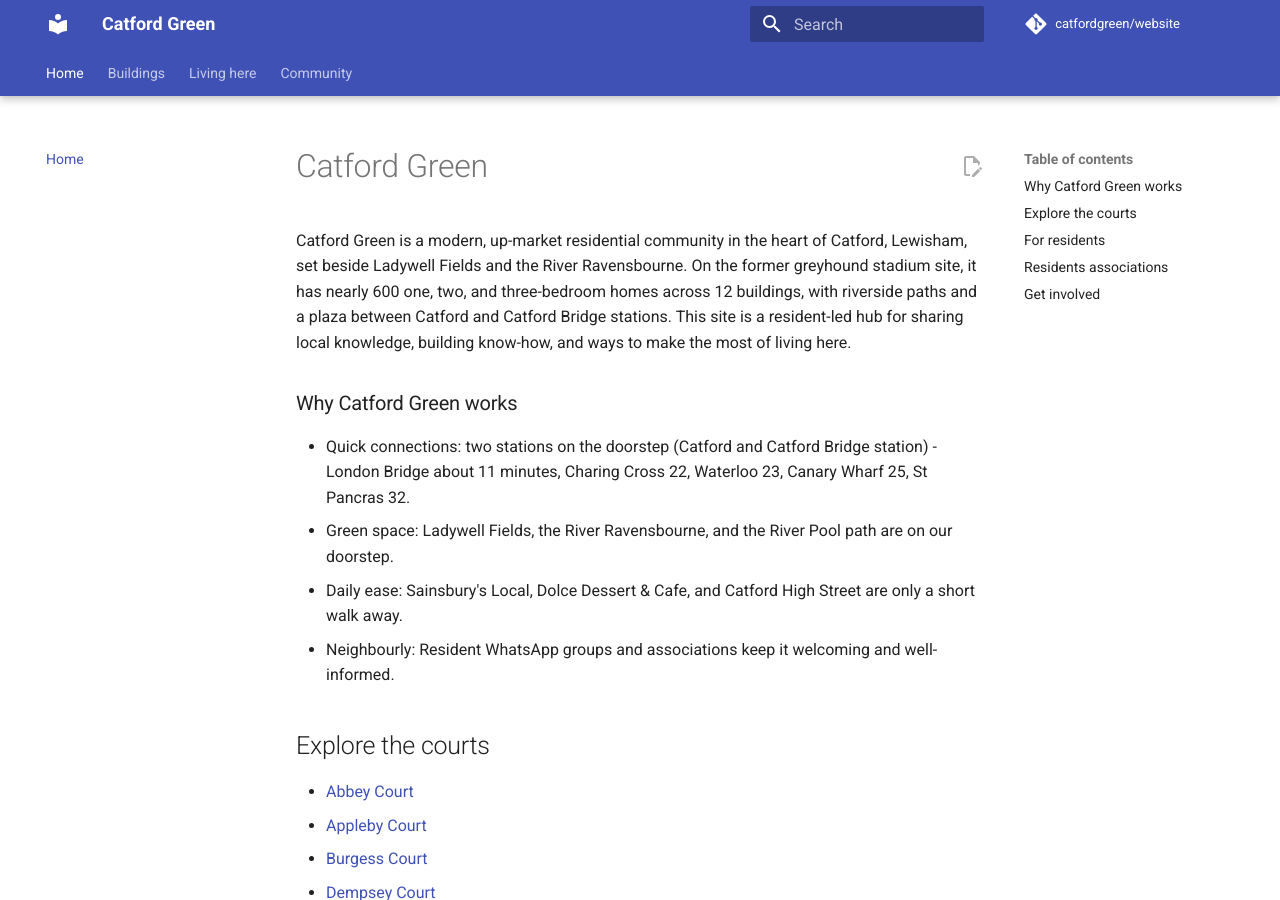
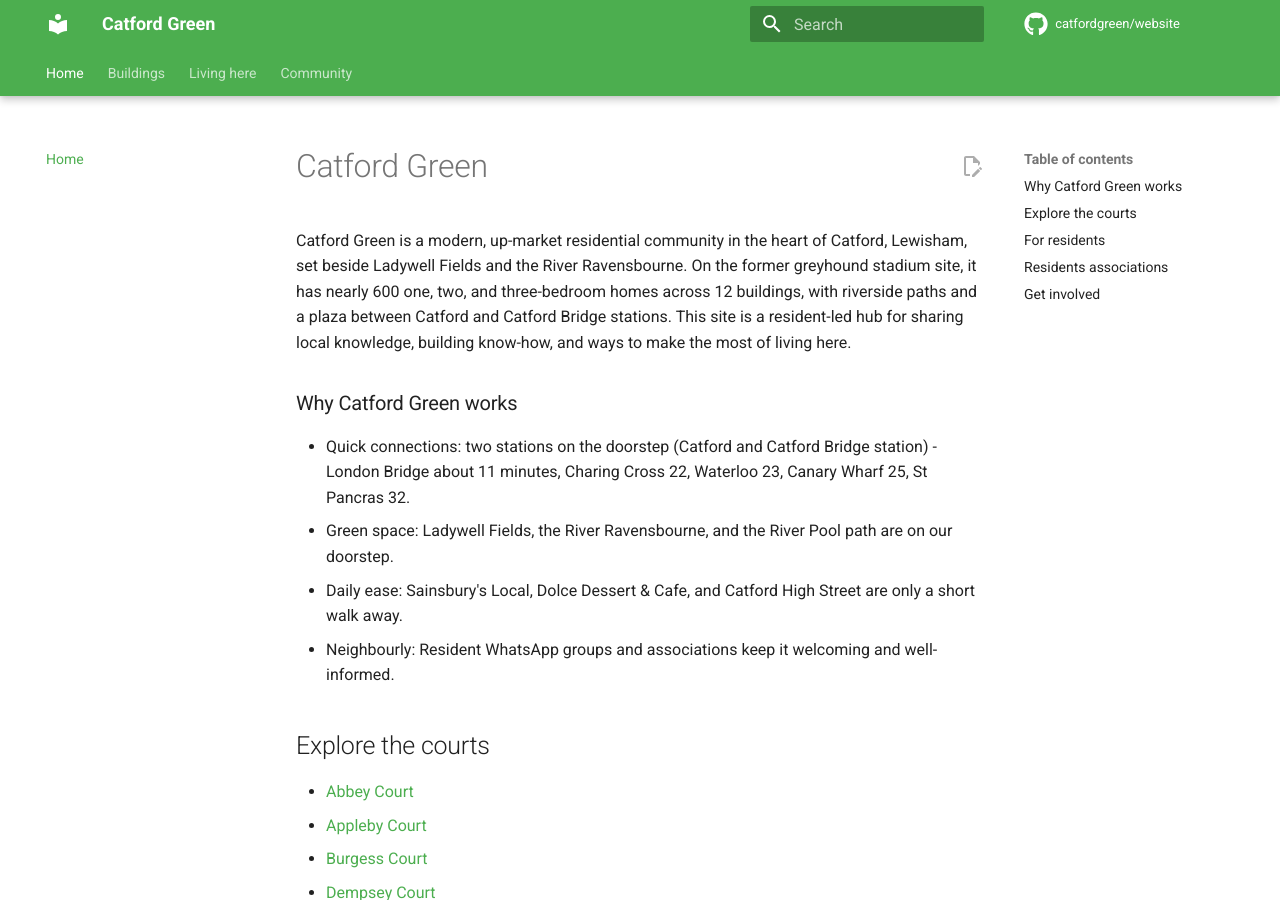
Before and after one commit to catfordgreen/website, an MkDocs documentation site: the page built from docs/index.md, in a window 1280 px wide and 900 px high. Built offline with MkDocs 1.6.1 and Material for MkDocs 9.7.7, drawn with Linux system fonts in a browser that asks for light colours; plug-ins that fetch from the network failed and are left out; comment, search, counter and statistics services are not loaded.

Commit message:
Modernise mkdocs

```diff
--- a/mkdocs.yml
+++ b/mkdocs.yml
@@ -3,6 +3,8 @@ site_url: https://catfordgreen.org.uk/
 repo_name: catfordgreen/website
 repo_url: https://github.com/catfordgreen/website
 edit_uri: edit/main/docs/
+site_description: Resident-led guide to Catford Green in Lewisham.
+site_author: Catford Green residents
 
 nav:
   - Home: index.md
@@ -29,12 +31,21 @@ nav:
 
 theme:
   name: material
+  language: en
+  palette:
+    - scheme: default
+      primary: green
+      accent: amber
+  icon:
+    repo: fontawesome/brands/github
   features:
     - navigation.tracking
     - navigation.tabs
     - navigation.tabs.sticky
     - navigation.top
     - navigation.footer
+    - navigation.instant
+    - navigation.instant.progress
     - search.suggest
     - toc.follow
     - content.action.edit
@@ -47,7 +58,18 @@ extra:
       link: https://www.facebook.com/groups/437613156430168
 
 markdown_extensions:
+  - admonition
+  - footnotes
   - pymdownx.magiclink
+  - pymdownx.details
+  - pymdownx.superfences
+  - pymdownx.tasklist:
+      custom_checkbox: true
+  - pymdownx.emoji:
+      emoji_index: !!python/name:pymdownx.emoji.gemoji
+      emoji_generator: !!python/name:pymdownx.emoji.to_svg
+  - toc:
+      permalink: true
 
 plugins:
   - privacy
```
